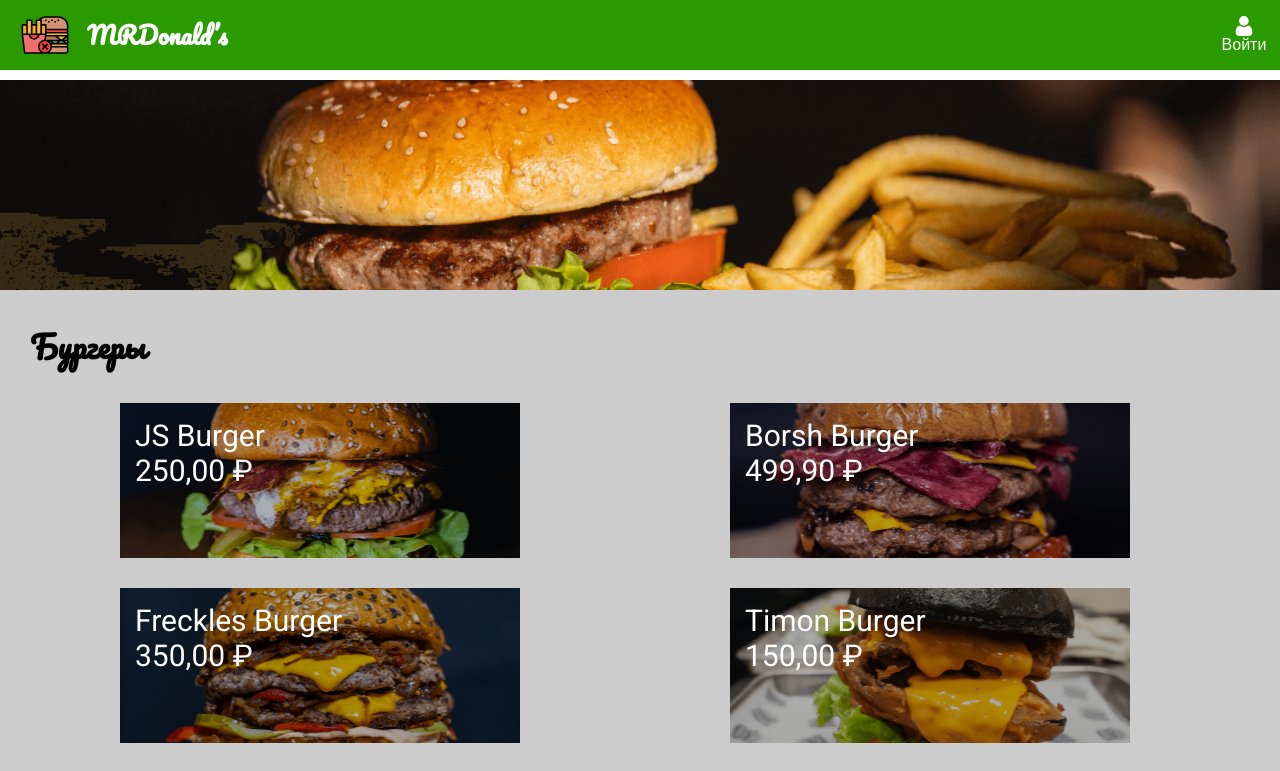
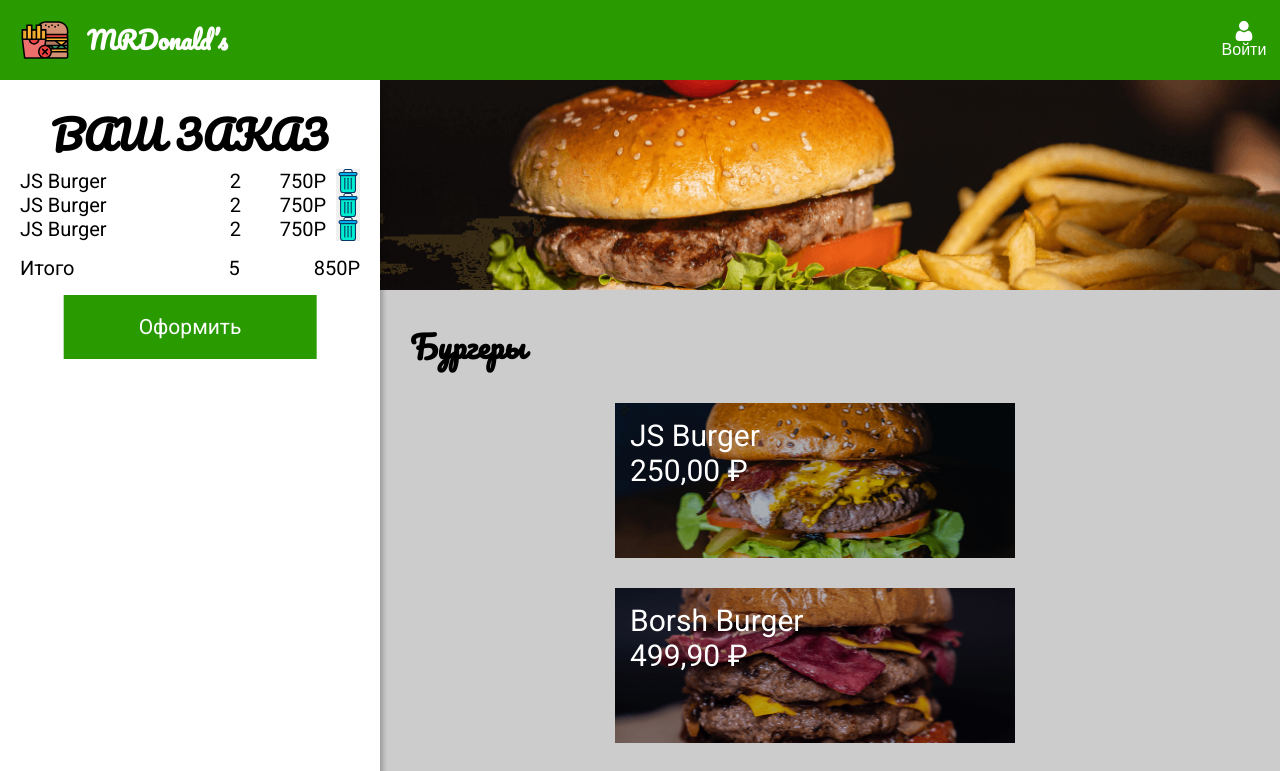
Before and after one commit to fetisovad/glo-react-test, a React (Create React App) app: page / in a window 1280 px wide. Shown: the top 771 px of the page. Built offline with nearby package versions, Linux system fonts and the light colour scheme.

Commit message:
end lesson 9

```diff
--- a/src/App.js
+++ b/src/App.js
@@ -3,6 +3,7 @@ import NavBar from "./Components/NavBar/NavBar";
 import Menu from "./Components/Menu/Menu";
 import GlobalStyle from "./Components/GlobalStyle/GlobalStyle";
 import ModalItem from "./Components/ModalItem/ModalItem";
+import Order from "./Components/Order/Order";
 
 //font-family: 'Pacifico', cursive;
 // font-family: 'Roboto', sans-serif;
@@ -17,6 +18,7 @@ function App() {
         <>
             <GlobalStyle/>
             <NavBar/>
+            <Order/>
             <Menu setOpenItem={setOpenItem}/>
             <ModalItem openItem={openItem} setOpenItem={setOpenItem}/>
         </>
--- /dev/null
+++ b/src/Components/ListItem/OrderListItem.js
@@ -0,0 +1,42 @@
+import React from 'react';
+import styled from "styled-components";
+import trashImg from '../../image/trash.svg'
+
+const TrashButton = styled.button`
+  width: 24px;
+  height: 24px;
+  border: none;
+  background-image: url(${trashImg});
+  cursor: pointer;
+  background-size: cover;
+  background-position: center;
+  background-repeat: no-repeat;
+`
+
+const OrderItemStyled = styled.li`
+  display: flex;
+`
+
+const ItemName = styled.span`
+  flex-grow: 1;
+`
+
+const ItemPrice = styled.span`
+  margin-left: 20px;
+  margin-right: 10px;
+  min-width: 65px;
+  text-align: right;
+`
+
+const OrderListItem = () => {
+    return (
+        <OrderItemStyled>
+            <ItemName>JS Burger</ItemName>
+            <span>2</span>
+            <ItemPrice>750Р</ItemPrice>
+            <TrashButton/>
+        </OrderItemStyled>
+    );
+};
+
+export default OrderListItem;
--- a/src/Components/Menu/Menu.js
+++ b/src/Components/Menu/Menu.js
@@ -7,6 +7,7 @@ import Banner from "./Banner";
 const MenuStyled = styled.main`
   background: #ccc;
   margin-top: 80px;
+  margin-left: 380px;
 `
 
 const SectionMenu = styled.section`
--- a/src/Components/ModalItem/ModalItem.js
+++ b/src/Components/ModalItem/ModalItem.js
@@ -1,5 +1,5 @@
 import React from 'react';
-import styled from "styled-components";
+import styled from 'styled-components';
 
 const Overlay = styled.div`
   position: fixed;
@@ -12,7 +12,7 @@ const Overlay = styled.div`
   height: 100%;
   background-color: rgba(0, 0, 0, 0.5);
   z-index: 20;
-`
+`;
 
 const Modal = styled.div`
   background-color: #fff;
@@ -21,7 +21,7 @@ const Modal = styled.div`
   display: flex;
   flex-direction: column;
   padding: 0 0 25px -0px;
-`
+`;
 
 const ItemInfo = styled.div`
   width: 100%;
@@ -30,7 +30,24 @@ const ItemInfo = styled.div`
   flex-direction: column;
   align-items: center;
   justify-content: space-between;
-`
+`;
+
+const ItemInfoHeader = styled.div`
+  padding: 0 40px 25px;
+  display: flex;
+  aling-items: center;
+  justify-content: space-between;
+  font-family: 'Pacifico', cursive;
+  font-size: 24px;
+
+  &-span {
+    font-family: Pacifico;
+  }
+`;
+
+const ItemInfoTitle = styled.h4`
+  font-size: 24px;
+`;
 
 const Banner = styled.div`
   height: 200px;
@@ -39,34 +56,42 @@ const Banner = styled.div`
   background-position: center;
   background-size: cover;
   margin-bottom: 20px;
-`
+`;
 
-const AddButton = styled.button`
+export const AddButton = styled.button`
   margin-top: auto;
   padding: 20px 75px;
   font-family: 'Roboto', sans-serif;
   font-size: 21px;
-  color: #FFFFFF;
-  background: #299B01;
+  color: #ffffff;
+  background: #299b01;
   align-self: center;
-`
+  border: none;
+  &:hover {
+    transform: scale(1.07);
+  }
+`;
 
 const ModalItem = ({openItem, setOpenItem}) => {
-    if (!openItem) return null
+    if (!openItem) return null;
 
     const closeModal = (e) => {
         if (e.target.id === 'overlay') {
-            setOpenItem(null)
+            setOpenItem(null);
         }
-    }
+    };
 
     return (
-        <Overlay id='overlay' onClick={closeModal}>
+        <Overlay id="overlay" onClick={closeModal}>
             <Modal>
                 <Banner img={openItem.img}/>
-                <ItemInfo>
-                    {openItem.name}
-                </ItemInfo>
+                <ItemInfoHeader>
+                    <ItemInfoTitle>{openItem.name}</ItemInfoTitle>
+                    <span>{openItem.price.toLocaleString('ru-RU', {
+                        style: 'currency', currency: 'RUB'
+                    })}</span>
+                </ItemInfoHeader>
+                <ItemInfo></ItemInfo>
                 <AddButton>Добавить</AddButton>
             </Modal>
         </Overlay>
--- a/src/Components/NavBar/NavBar.js
+++ b/src/Components/NavBar/NavBar.js
@@ -9,7 +9,7 @@ const NavBarStyled = styled.header`
   align-items: center;
   justify-content: space-between;
   padding: 0 20px;
-  height: 70px;
+  height: 80px;
   position: fixed;
   top: 0;
   left: 0;
--- /dev/null
+++ b/src/Components/Order/Order.js
@@ -0,0 +1,64 @@
+import React from 'react';
+import styled from "styled-components";
+import {AddButton} from "../ModalItem/ModalItem";
+import OrderListItem from "../ListItem/OrderListItem";
+
+const OrderStyled = styled.section`
+  position: fixed;
+  display: flex;
+  flex-direction: column;
+  align-items: center;
+  top: 80px;
+  left: 0;
+  background-color: #fff;
+  min-width: 380px;
+  height: calc(100% - 80px);
+  box-shadow: 3px 4px 5px rgba(0, 0, 0, 0.25);
+  padding: 20px;
+`
+
+const OrderTitle = styled.h2`
+  text-align: center;
+  font-size: 39px;
+  text-transform: uppercase;
+`
+
+const OrderContent = styled.div`
+  flex-grow: 1;
+  width: 100%;
+`
+
+const OrderList = styled.ul`
+
+`
+
+const Total = styled.div`
+  display: flex;
+  justify-content: space-between;
+  margin: 15px 0;
+`
+
+const Order = () => {
+    return (
+        <>
+            <OrderStyled>
+                <OrderTitle>Ваш заказ</OrderTitle>
+                <OrderContent>
+                    <OrderList>
+                        <OrderListItem/>
+                        <OrderListItem/>
+                        <OrderListItem/>
+                    </OrderList>
+                    <Total>
+                        <span>Итого</span>
+                        <span style={{marginLeft: '80px'}}>5</span>
+                        <span>850Р</span>
+                    </Total>
+                    <AddButton style={{marginLeft: '50%', transform: 'translateX(-50%)'}}>Оформить</AddButton>
+                </OrderContent>
+            </OrderStyled>
+        </>
+    );
+};
+
+export default Order;
```
Also changed, not shown: src/image/trash.svg (added).
